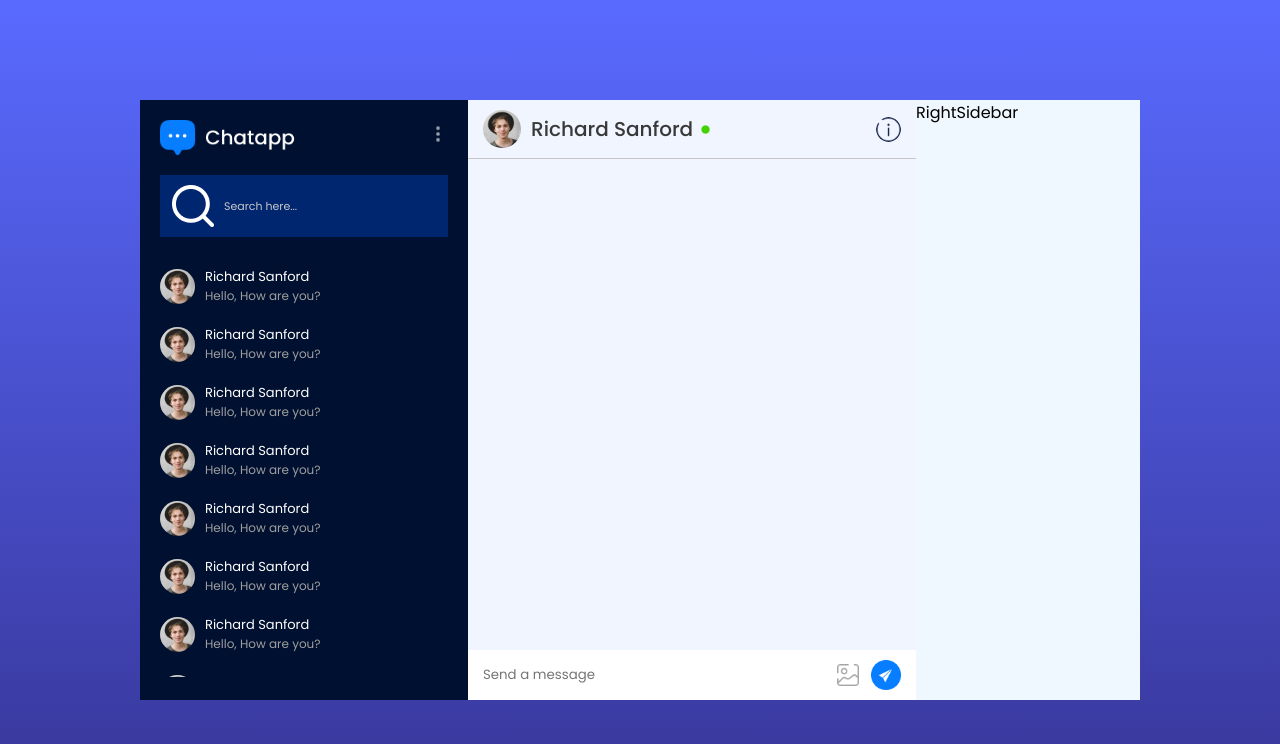
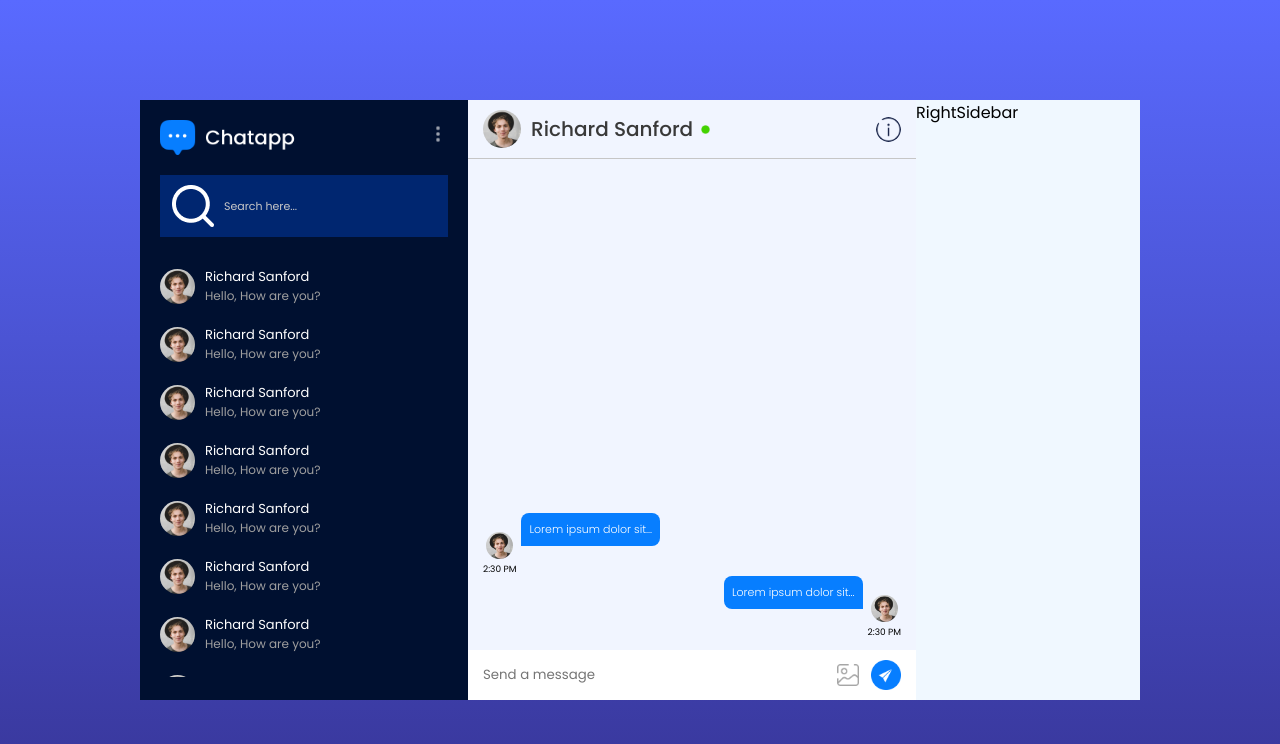
Before and after one commit to Nikesh514/Chat-App, a React (Vite) app: page /chat in a window 1280 px wide. Shown: the top 744 px of the page. Built offline with nearby package versions, Linux system fonts and the light colour scheme.

Commit message:
fixed- chat message

```diff
--- a/src/components/ChatBox/ChatBox.css
+++ b/src/components/ChatBox/ChatBox.css
@@ -27,6 +27,7 @@
     align-items: center;
     gap: 5px;
 }
+/* chatbox bottom section */
 .chat-input{
     display: flex;
     align-items: center;
@@ -54,3 +55,51 @@
     border: none;
     outline: none;
 }
+/* message section */
+.chat-msg{
+    height: calc(100% - 70px);
+    padding-bottom: 50px;
+    overflow-y: scroll;
+    display: flex;
+    flex-direction: column-reverse  ;
+}
+.s-msg div img, .r-msg div img{
+    width: 27px;
+    aspect-ratio: 1/1;
+    border-radius: 50px  ;
+}
+.s-msg,.r-msg{
+    display: flex;
+    align-items: end;
+    justify-items: end;
+    gap: 5px;
+    padding: 0px 15px;
+}
+.s-msg {
+    display: flex;
+    align-items: flex-end;
+    justify-content: flex-end;
+    gap: 5px;
+    padding: 0px 15px;
+}
+.r-msg{
+    flex-direction: row-reverse;
+    justify-content: flex-end ;
+}
+.msg{
+    color: white;
+    background-color: #077EFF;
+    padding: 8px;
+    max-width: 200px;
+    font-size: 11px;
+    font-weight: 300  ;
+    border-radius: 8px 8px 0px 8px;
+    margin-bottom: 30px;
+}
+.r-msg .msg{
+    border-radius: 8px 8px 8px 0px;
+}
+.s-msg div, .r-msg div{
+    text-align: center;
+    font-size: 9px;
+}
--- a/src/components/ChatBox/ChatBox.jsx
+++ b/src/components/ChatBox/ChatBox.jsx
@@ -10,6 +10,28 @@
         <p>Richard Sanford <img className='dot' src={assets.green_dot} alt="" /></p>
         <img src={assets.help_icon} className='help' alt="" />
       </div>
+
+
+      {/* Chat messages section */}
+      <div className="chat-msg">
+        <div className="s-msg">
+          <p className="msg">Lorem ipsum dolor sit...</p>
+          <div>
+            <img src={assets.profile_img} alt="" />
+            <p>2:30 PM</p>
+          </div>
+        </div>
+        <div className="r-msg">
+          <p className="msg">Lorem ipsum dolor sit...</p>
+          <div>
+            <img src={assets.profile_img} alt="" />
+            <p>2:30 PM</p>
+          </div>
+        </div>
+      </div>
+
+
+      {/* Chat bottom  section */}
       <div className="chat-input">
         <input type="text" placeholder='Send a message' />
         <input type="file" id='image' accept='image/png, image/jpeg' hidden />
```
